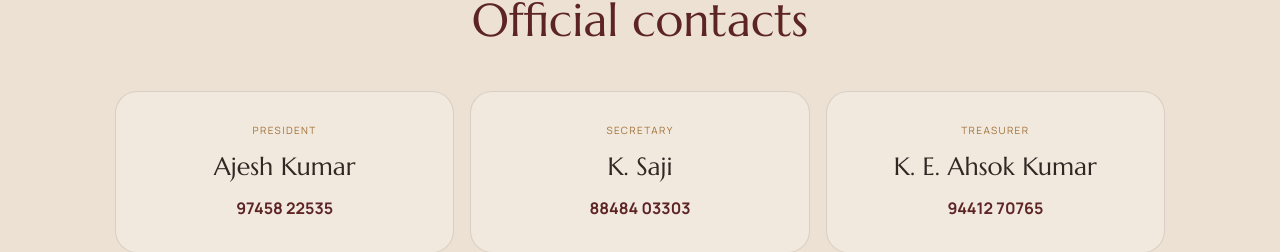
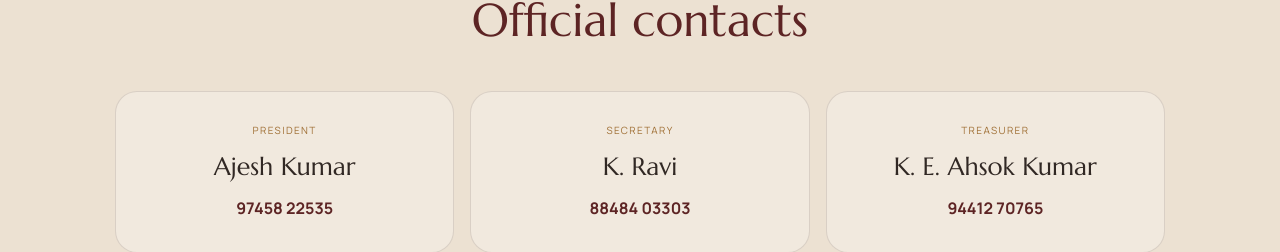
Before and after one commit to nipun-mohan/manakottukavu-temple, a Next.js app: page /renovation in a window 1280 px wide. Shown: the part 4353-4605 px from the top of the page. Built offline with nearby package versions, Linux system fonts and the light colour scheme.

Commit message:
Replace K. Saji with K. Ravi

```diff
--- a/app/renovation/page.tsx
+++ b/app/renovation/page.tsx
@@ -55,7 +55,7 @@ export default function RenovationPage() {
 
     <section className="bank-section"><div><p className="section-kicker"><L en="Official contribution account" ml="ഔദ്യോഗിക സംഭാവനാ അക്കൗണ്ട്"/></p><h2>MANAKKOTTUKAVU TRUST</h2><p><L en="Please verify the beneficiary name and account details before completing a transfer." ml="പണം അയയ്ക്കുന്നതിനുമുമ്പ് ഗുണഭോക്താവിന്റെ പേരും അക്കൗണ്ട് വിവരങ്ങളും സ്ഥിരീകരിക്കുക."/></p></div><dl><div><dt>Bank</dt><dd>Canara Bank</dd></div><div><dt>Branch</dt><dd>Mullurkkara</dd></div><div><dt>Account No.</dt><dd>120034790166</dd></div><div><dt>IFSC</dt><dd>CNRB0004213</dd></div><div><dt>SWIFT</dt><dd>CNRBINBBFD</dd></div><div><dt>Contact</dt><dd><a href="tel:+918129026387">81290 26387</a></dd></div></dl></section>
 
-    <section className="committee-section"><h2><L en="Official contacts" ml="ഔദ്യോഗിക ബന്ധപ്പെടൽ"/></h2><div><a href="tel:+919745822535"><span><L en="President" ml="പ്രസിഡന്റ്"/></span><b>Ajesh Kumar</b><strong>97458 22535</strong></a><a href="tel:+918848403303"><span><L en="Secretary" ml="സെക്രട്ടറി"/></span><b>K. Saji</b><strong>88484 03303</strong></a><a href="tel:+919441270765"><span><L en="Treasurer" ml="ട്രഷറർ"/></span><b>K. E. Ahsok Kumar</b><strong>94412 70765</strong></a></div></section>
+    <section className="committee-section"><h2><L en="Official contacts" ml="ഔദ്യോഗിക ബന്ധപ്പെടൽ"/></h2><div><a href="tel:+919745822535"><span><L en="President" ml="പ്രസിഡന്റ്"/></span><b>Ajesh Kumar</b><strong>97458 22535</strong></a><a href="tel:+918848403303"><span><L en="Secretary" ml="സെക്രട്ടറി"/></span><b>K. Ravi</b><strong>88484 03303</strong></a><a href="tel:+919441270765"><span><L en="Treasurer" ml="ട്രഷറർ"/></span><b>K. E. Ahsok Kumar</b><strong>94412 70765</strong></a></div></section>
 
     <section className="document-section" id="document"><div className="document-heading"><h2><L en="Renovation project booklet" ml="പുനരുദ്ധാരണ പദ്ധതി രേഖ"/></h2></div><div className="document-pages">{documentPages.map((src,i)=><button className="document-page" key={src} onClick={() => setOpenPage(i)} aria-label={lang === "en" ? `Open booklet page ${i+1}` : `പുസ്തികയുടെ പേജ് ${i+1} തുറക്കുക`}><img src={src} alt={`Manakottukavu renovation booklet page ${i+1}`} loading="lazy"/><span><L en={`Page ${i+1} · Click to read`} ml={`പേജ് ${i+1} · വായിക്കാൻ ക്ലിക്ക് ചെയ്യുക`}/></span></button>)}</div></section>
 
```
